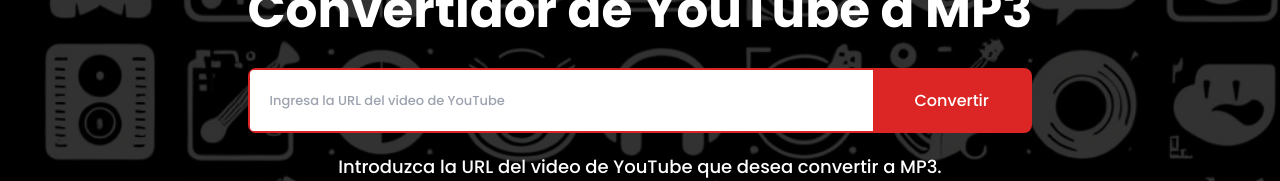
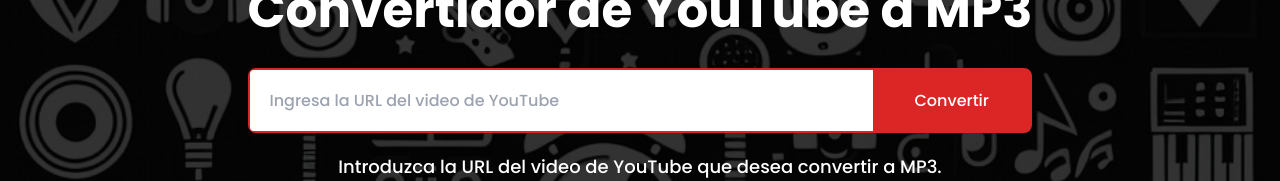
Before and after one commit to danielbeinat/Convert-YouTube-to-MP3, a React (Vite) app: page / in a window 1280 px wide. Shown: the part 303-484 px from the top of the page. Built offline with nearby package versions, Linux system fonts and the light colour scheme; no server answers.

Commit message:
add files

```diff
--- a/src/components/Convert.jsx
+++ b/src/components/Convert.jsx
@@ -1,5 +1,5 @@
 import React, { useState } from "react";
-import background from "../assets/background.png";
+import background2 from "../assets/background2.png";
 const { VITE_APP_RAPIDAPI_KEY } = import.meta.env;
 
 export const Convert = () => {
@@ -58,7 +58,7 @@ export const Convert = () => {
     <div className="relative font-poppins h-screen flex flex-col items-center justify-center">
       <div
         className="absolute inset-0 bg-cover bg-center"
-        style={{ backgroundImage: `url(${background})` }}
+        style={{ backgroundImage: `url(${background2})` }}
       >
         <div className="absolute inset-0 bg-black opacity-80"></div>
       </div>
@@ -125,7 +125,7 @@ export const Convert = () => {
               <input
                 placeholder="Ingresa la URL del video de YouTube"
                 type="text"
-                className="text-black md:font-medium text-[13px] w-full h-[55px] md:h-full rounded-t md:rounded-l md:rounded-tr-none px-5 outline-none"
+                className="text-black md:font-medium text-[13px] md:text-[16px]  w-full h-[55px] md:h-full rounded-t md:rounded-l md:rounded-tr-none px-5 outline-none"
                 value={url}
                 onChange={(e) => setUrl(e.target.value)}
               />
```
Also changed, not shown: src/assets/background2.png (added), 1 other file (tests, documents, lock files or other folders).
